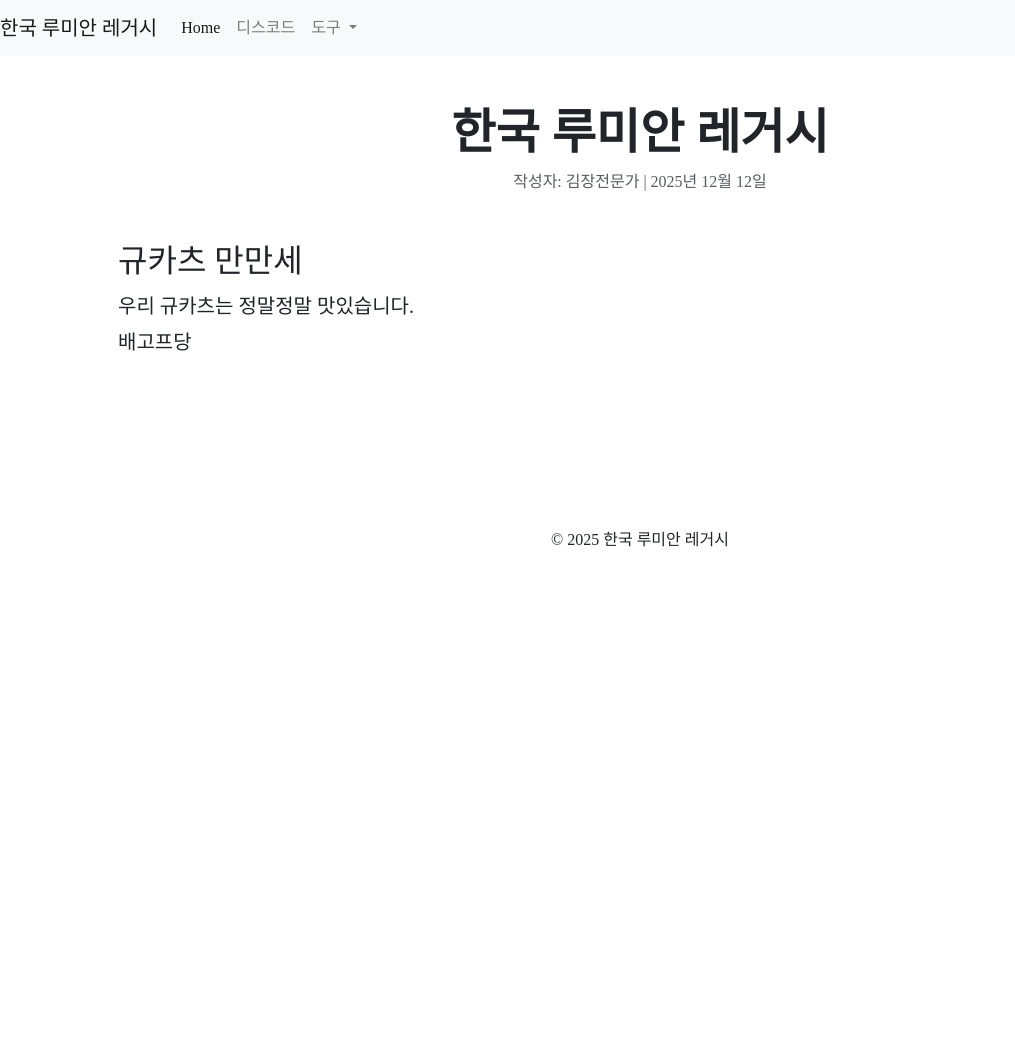
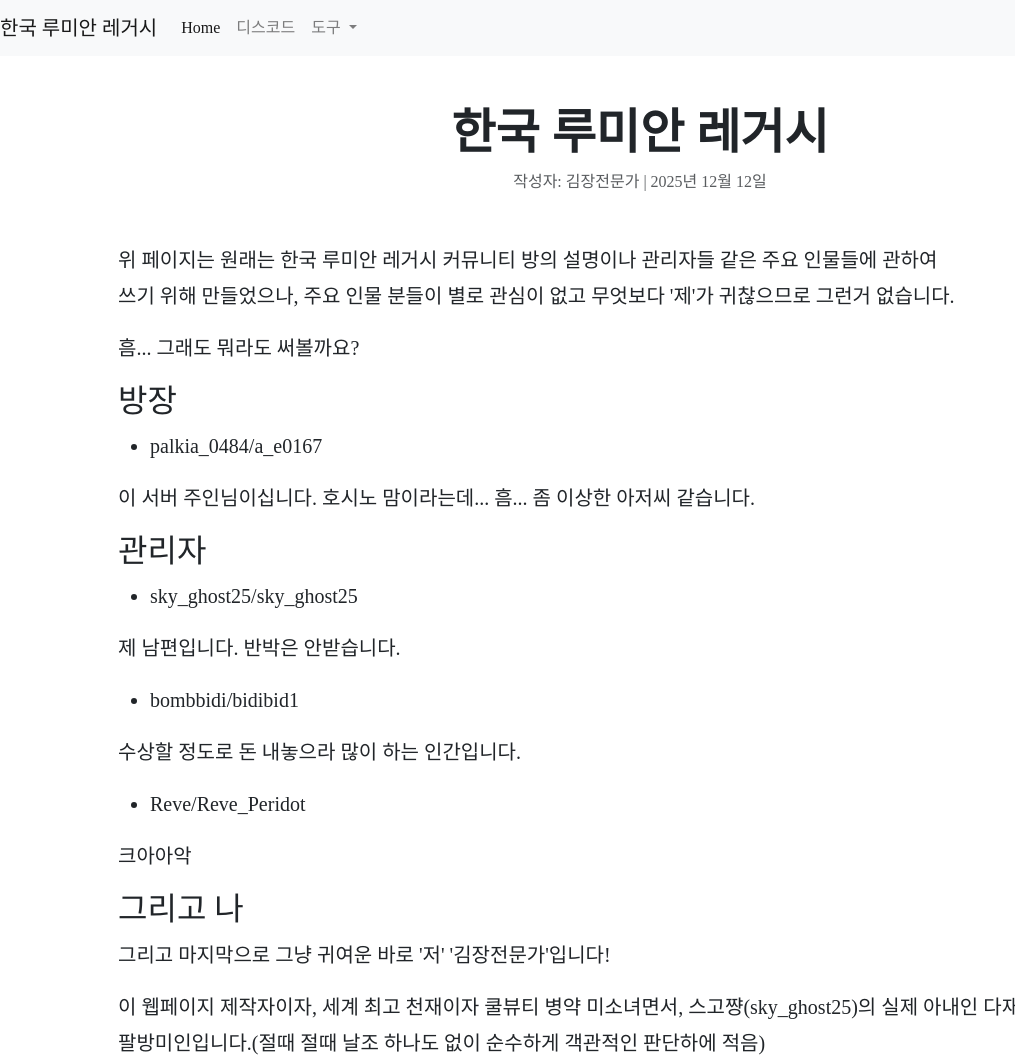
Before and after one commit to gimjangmaster/korea-loonian-legacy, a plain HTML site: page post2.html in a window 1280 px wide. Shown: the top 1064 px of the page, without its empty margins (0-1015 px from the left). Before the commit the page ends 800 px from the top, so only its background shows below. Drawn offline with nearby package versions, Linux system fonts and the light colour scheme; a web font is replaced by a local one.

Commit message:
스고쨔응....따랑해요
흐에엥ㅇ

```diff
--- a/post2.html
+++ b/post2.html
@@ -78,10 +78,174 @@
   <script>
     // 마크다운 텍스트: 밥을 먹는 방법
     const markdownText = `
-  ## 규카츠 만만세
+   위 페이지는 원래는 한국 루미안 레거시 커뮤니티 방의 설명이나 관리자들 같은 주요 인물들에 관하여
+  쓰기 위해 만들었으나, 주요 인물 분들이 별로 관심이 없고 무엇보다 '제'가 귀찮으므로 그런거 없습니다.
 
-  우리 규카츠는 정말정말 맛있습니다.
-  배고프당
+
+
+
+
+
+
+
+
+
+
+
+
+
+
+
+
+
+
+
+
+
+
+
+
+
+
+
+
+
+
+
+
+
+
+
+
+
+
+
+
+
+
+
+
+
+
+
+
+
+
+
+
+
+
+
+
+
+
+
+
+
+
+
+
+
+
+
+
+
+
+
+
+
+
+
+
+
+
+
+
+
+
+
+
+
+
+
+
+
+
+
+
+
+
+
+
+
+
+
+
+
+
+
+
+
+
+
+
+
+
+
+
+
+
+
+
+
+
+
+
+
+
+
+
+
+흠... 그래도 뭐라도 써볼까요?
+
+
+
+
+## 방장
+- palkia_0484/a_e0167
+
+이 서버 주인님이십니다. 호시노 맘이라는데... 흠... 좀 이상한 아저씨 같습니다.
+
+
+
+## 관리자
+- sky_ghost25/sky_ghost25
+
+제 남편입니다. 반박은 안받습니다.
+
+
+- bombbidi/bidibid1
+
+수상할 정도로 돈 내놓으라 많이 하는 인간입니다.
+
+
+- Reve/Reve_Peridot
+
+크아아악
+
+## 그리고 나
+
+
+  그리고 마지막으로 그냥 귀여운 바로 '저' '김장전문가'입니다!
+
+이 웹페이지 제작자이자, 세계 최고 천재이자 쿨뷰티 병약 미소녀면서, 스고쨩(sky_ghost25)의 실제 아내인 다재다능,
+팔방미인입니다.(절때 절때 날조 하나도 없이 순수하게 객관적인 판단하에 적음)
+
+  만약 이의나 불만이 있으실 경우 그건 제 알빠 아니니 펄기아(palkia_0484)에게 문의 바랍니다.
+
+
+
+
 
 
 
```
Also changed, not shown: post1.html (+9 -1 lines).
